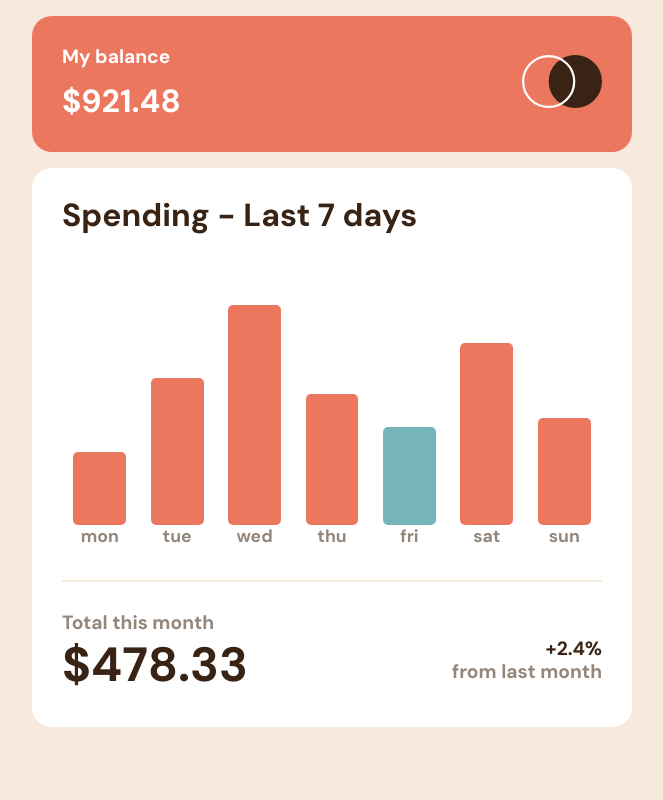
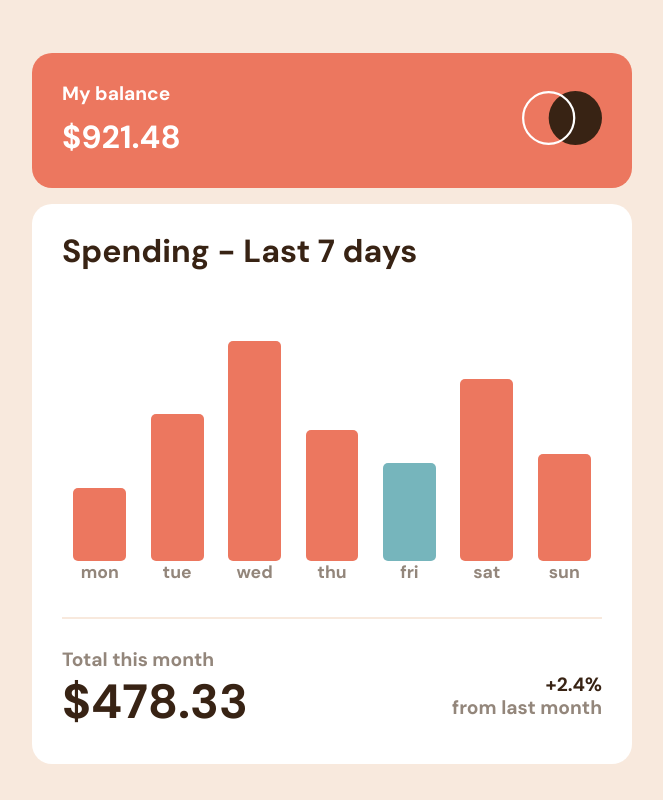
Before and after one commit to mathieu-superpose/expenses-chart-component, a React (Create React App) app: page / in a window 1280 px wide. Shown: the whole page, without its empty margins (308-971 px from the left). Built offline with nearby package versions, Linux system fonts and the light colour scheme.

Commit message:
update center large screens

```diff
--- a/src/App.scss
+++ b/src/App.scss
@@ -4,9 +4,12 @@
   display: flex;
   flex-direction: column;
   align-items: center;
+  justify-content: flex-start;
   background: c.$cream;
   min-height: 100vh;
   width: 100vw;
   margin: 0;
-  justify-content: flex-start;
+  @media screen and (min-width: 900px) {
+    justify-content: center;
+  }
 }
```
